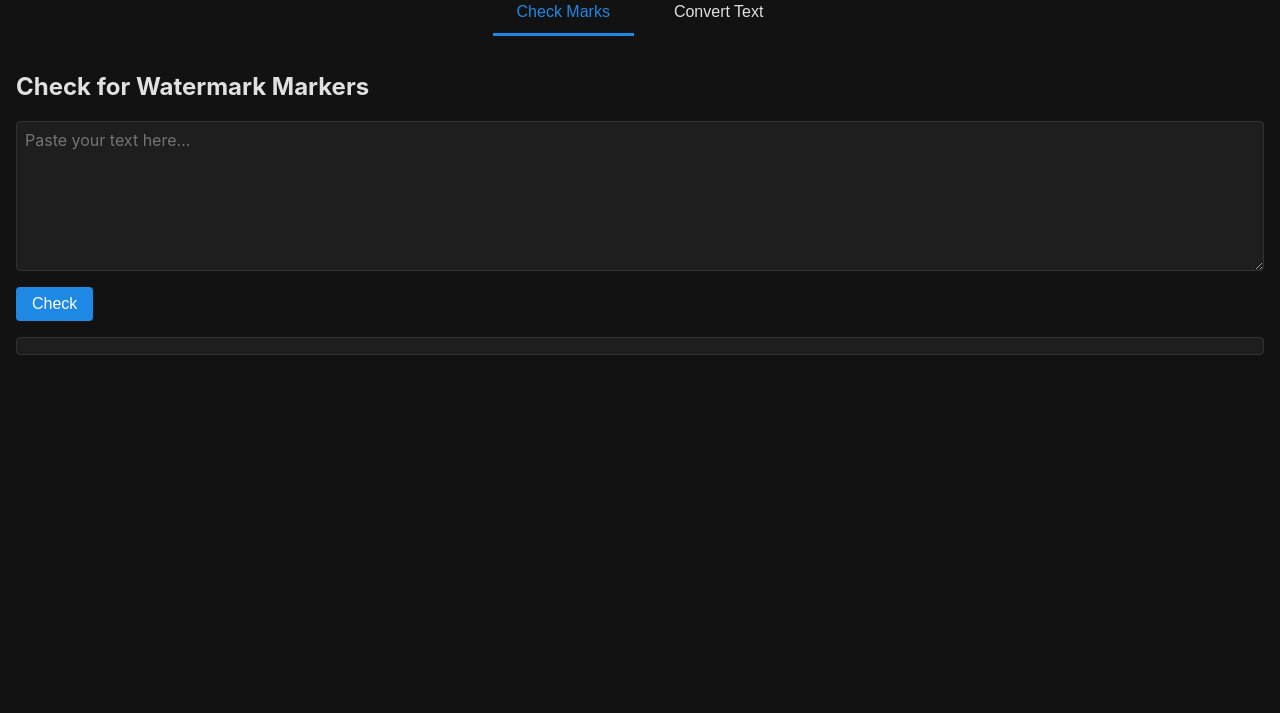
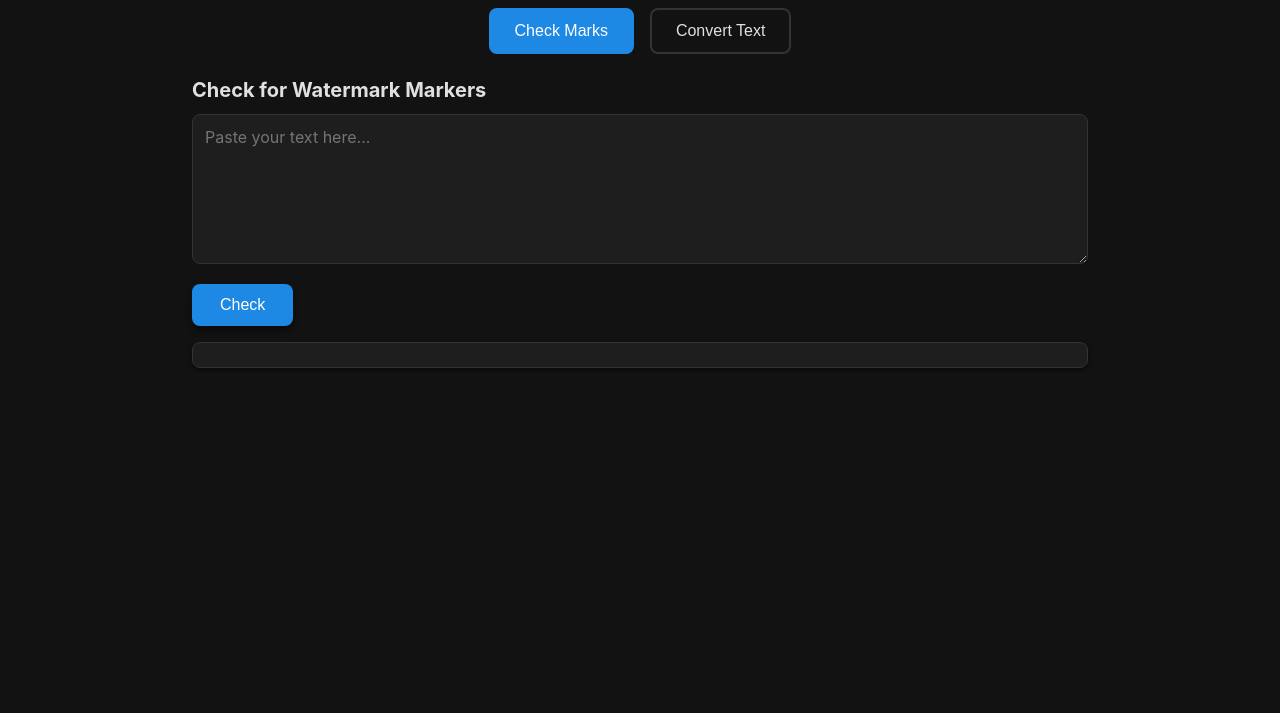
Before and after one commit to ByteMastermind/Markless-GPT, a browser extension: page index.html in a window 1280 px wide. Shown: the part 87-800 px from the top of the page. Drawn offline with Linux system fonts and the light colour scheme.

Commit message:
better pages

```diff
--- a/index.html
+++ b/index.html
@@ -11,70 +11,85 @@
       --accent: #1e88e5;
       --input-bg: #1e1e1e;
       --border: #333;
+      --radius: 0.5rem;
+      --shadow: rgba(0,0,0,0.5);
     }
     * { box-sizing: border-box; }
-    body { margin: 0; font-family: -apple-system, BlinkMacSystemFont, "Segoe UI", Roboto, Oxygen, Ubuntu, Cantarell, "Open Sans", "Helvetica Neue", sans-serif; background: var(--bg); color: var(--fg); }
-    header { padding: 1rem; text-align: center; border-bottom: 1px solid var(--border); }
-    header h1 { margin: 0; font-size: 1.5rem; }
-    nav { display: flex; justify-content: center; margin-top: 1rem; }
+    body { margin: 0; font-family: -apple-system, BlinkMacSystemFont, "Segoe UI", Roboto, Oxygen, Ubuntu, Cantarell, "Open Sans", "Helvetica Neue", sans-serif; background: var(--bg); color: var(--fg); display: flex; justify-content: center; }
+    .container { width: 90%; max-width: 70%; margin: 2rem auto; }
+    @media (max-width: 600px) {
+      .container { width: 100%; margin: 1rem; }
+    }
+    header { text-align: center; margin-bottom: 1.5rem; }
+    header h1 { margin: 0; font-size: 2rem; }
+    nav { display: flex; justify-content: center; gap: 1rem; margin-bottom: 1.5rem; }
     nav button {
-      background: none;
-      border: none;
+      background: transparent;
+      border: 2px solid var(--border);
       padding: 0.75rem 1.5rem;
-      margin: 0 0.5rem;
       font-size: 1rem;
       color: var(--fg);
       cursor: pointer;
-      border-bottom: 3px solid transparent;
-      transition: color 0.2s, border-color 0.2s;
+      border-radius: var(--radius);
+      transition: background 0.2s, border-color 0.2s, color 0.2s;
     }
-    nav button.active {
+    nav button:hover {
       border-color: var(--accent);
       color: var(--accent);
     }
-    .tab-content { display: none; padding: 1rem; }
+    nav button.active {
+      background: var(--accent);
+      border-color: var(--accent);
+      color: #fff;
+    }
+    .tab-content { display: none; }
     .tab-content.active { display: block; }
+    section h2 { font-size: 1.25rem; margin-bottom: 0.75rem; }
     textarea {
       width: 100%;
       min-height: 150px;
       background: var(--input-bg);
       color: var(--fg);
       border: 1px solid var(--border);
-      border-radius: 4px;
-      padding: 0.5rem;
+      border-radius: var(--radius);
+      padding: 0.75rem;
       resize: vertical;
       font-family: inherit;
       font-size: 1rem;
     }
     button.action {
-      margin-top: 0.75rem;
+      margin-top: 1rem;
       background: var(--accent);
       color: #fff;
       border: none;
-      padding: 0.5rem 1rem;
-      border-radius: 4px;
+      padding: 0.75rem 1.75rem;
+      border-radius: var(--radius);
       cursor: pointer;
       font-size: 1rem;
-      transition: background 0.2s;
+      font-weight: 500;
+      box-shadow: 0 4px 6px var(--shadow);
+      transition: transform 0.1s;
     }
     button.action:hover {
-      background: #1565c0;
+      transform: translateY(-1px);
     }
     .output {
       margin-top: 1rem;
       white-space: pre-wrap;
       word-wrap: break-word;
       background: var(--input-bg);
-      padding: 0.5rem;
+      padding: 0.75rem;
       border: 1px solid var(--border);
-      border-radius: 4px;
+      border-radius: var(--radius);
       font-family: inherit;
       font-size: 1rem;
+      box-shadow: 0 2px 4px var(--shadow);
     }
     #copy-convert { display: none; }
   </style>
 </head>
 <body>
+  <div class="container">
     <header>
       <h1>Markless-GPT</h1>
     </header>
@@ -100,18 +115,15 @@
         <button id="copy-convert" class="action">Copy Output</button>
       </section>
     </main>
+  </div>
 
   <script>
-    // Normalize and strip watermark markers
     function filterText(str) {
-      // 1) Replace non-breaking spaces with normal spaces
       let text = str.replace(/\u00A0/g, ' ');
-      // 2) Remove zero-width characters
       text = text.replace(/[\u200B-\u200D\uFEFF]/g, '');
       return text;
     }
 
-    // Check for presence of watermark markers
     function checkMarks() {
       const input = document.getElementById('check-input').value;
       const matches = input.match(/[\u00A0\u200B-\u200D\uFEFF]/g);
@@ -124,7 +136,6 @@
       }
     }
 
-    // Convert input to markless text
     function convertText() {
       const input = document.getElementById('convert-input').value;
       const out = filterText(input);
@@ -133,18 +144,15 @@
       document.getElementById('copy-convert').style.display = out ? 'inline-block' : 'none';
     }
 
-    // Copy converted output to clipboard
     function copyOutput() {
       const out = document.getElementById('convert-result').textContent;
       navigator.clipboard.writeText(out);
     }
 
-    // Event listeners
     document.getElementById('check-btn').addEventListener('click', checkMarks);
     document.getElementById('convert-btn').addEventListener('click', convertText);
     document.getElementById('copy-convert').addEventListener('click', copyOutput);
 
-    // Tab switching logic
     document.querySelectorAll('nav button').forEach((btn) => {
       btn.addEventListener('click', () => {
         document.querySelectorAll('nav button').forEach((b) => b.classList.remove('active'));
```
Lines whose indentation alone changed are shown as unchanged.
